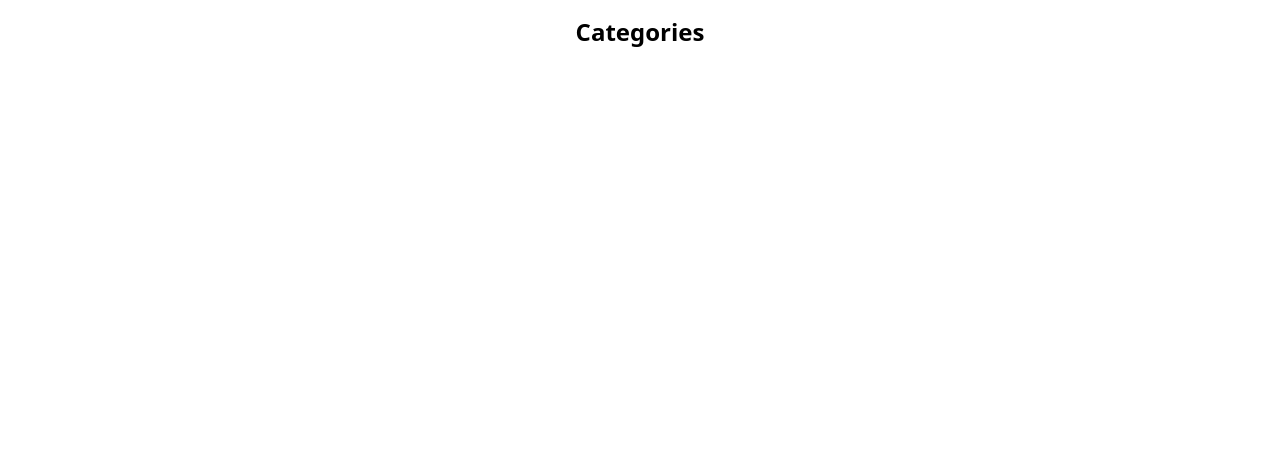
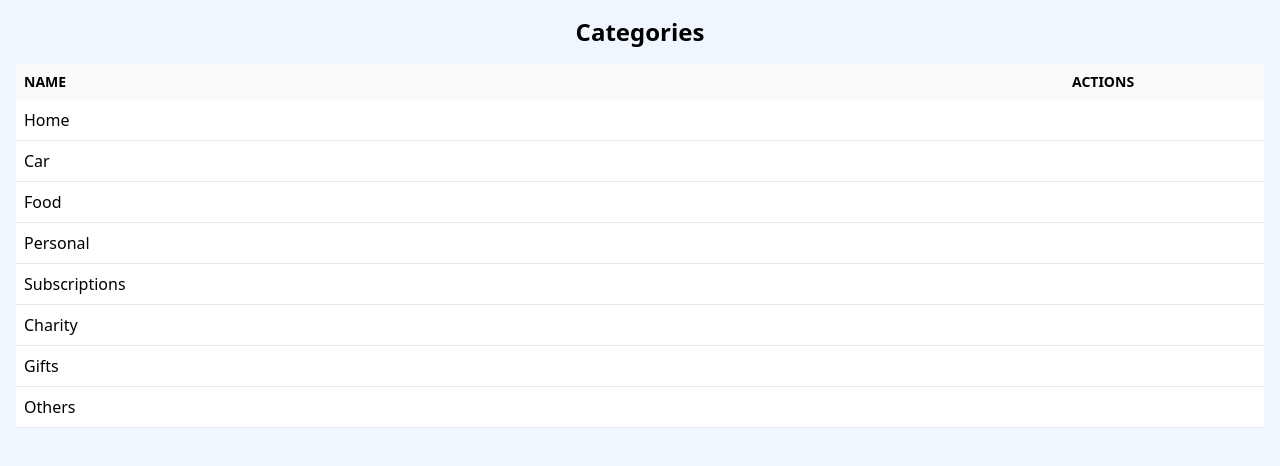
Before and after one commit to benega/next-budget, a Next.js app: page / in a window 1280 px wide. Shown: the top 466 px of the page. Built offline with nearby package versions, Linux system fonts and the light colour scheme.

Commit message:
Added Categories prototype page

```diff
--- a/package.json
+++ b/package.json
@@ -17,10 +17,13 @@
     "next": "13.0.3",
     "react": "18.2.0",
     "react-dom": "18.2.0",
-    "typescript": "4.9.3"
+    "typescript": "4.9.3",
+    "uuid": "^9.0.0"
   },
   "devDependencies": {
+    "@types/uuid": "^8.3.4",
     "autoprefixer": "^10.4.13",
+    "faker-js": "^1.0.0",
     "postcss": "^8.4.19",
     "tailwindcss": "^3.2.4"
   }
--- a/pages/index.tsx
+++ b/pages/index.tsx
@@ -1,6 +1,21 @@
 import Head from 'next/head'
-import Image from 'next/image'
+import { v4 as uuidv4 } from 'uuid'
 
+type Category = {
+  id: string
+  name: string
+}
+
+const categories: Category[] = [
+  { id: uuidv4(), name: 'Home' },
+  { id: uuidv4(), name: 'Car' },
+  { id: uuidv4(), name: 'Food' },
+  { id: uuidv4(), name: 'Personal' },
+  { id: uuidv4(), name: 'Subscriptions' },
+  { id: uuidv4(), name: 'Charity' },
+  { id: uuidv4(), name: 'Gifts' },
+  { id: uuidv4(), name: 'Others' },
+]
 export default function Home() {
   return (
     <div>
@@ -10,9 +25,27 @@ export default function Home() {
         <link rel="icon" href="/favicon.ico" />
       </Head>
 
-      <main className="container mx-auto p-4 flex justify-center bg-white h-screen">
-        <h1 className="text-2xl font-bold">Categories</h1>
-        <div></div>
+      <main className="container mx-auto p-4 flex flex-col items-center bg-blue-50 h-screen">
+        <h1 className="text-2xl font-bold mb-4">Categories</h1>
+
+        <div className="overflow-x-auto self-start bg-slate-100 w-full text-left">
+          <table className="w-full">
+            <thead className="text-sm uppercase bg-gray-50">
+              <tr>
+                <th className="p-2">Name</th>
+                <th className="p-2 w-[200px]">Actions</th>
+              </tr>
+            </thead>
+            <tbody className="bg-white">
+              {categories.map(c => (
+                <tr key={c.id} className="border-b border-gray-200">
+                  <td className="p-2">{c.name}</td>
+                  <td className="p-2"></td>
+                </tr>
+              ))}
+            </tbody>
+          </table>
+        </div>
       </main>
     </div>
   )
```
Also changed, not shown: 1 other file (tests, documents, lock files or other folders).
